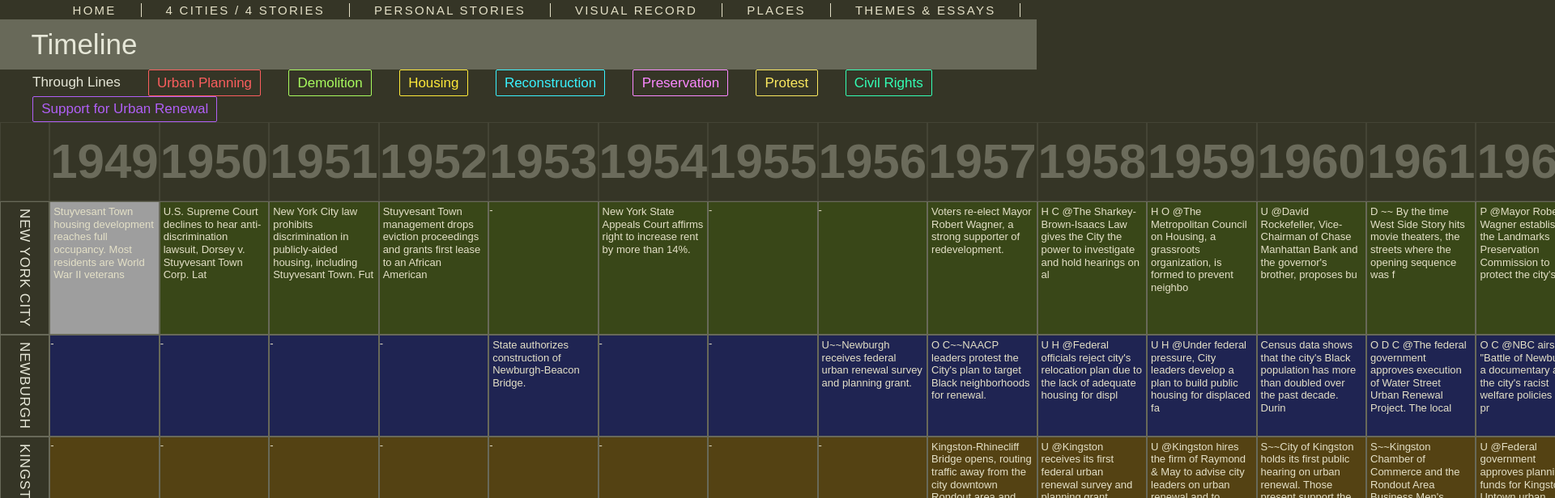
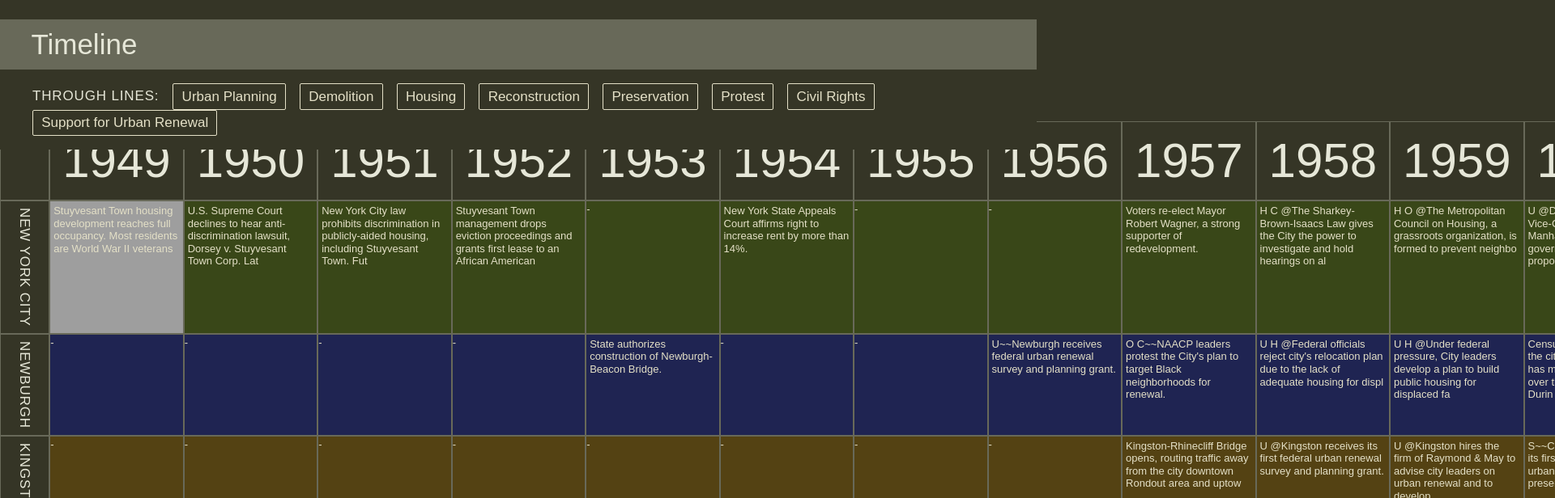
Before and after one commit to DigitalGizmo/pur-app-r, a React (Create React App) app: page /timeline in a window 1280 px wide. Shown: the top 616 px of the page at 81% size, 1920 px wide, since content can reach past the window. Built offline with nearby package versions, Linux system fonts and the light colour scheme; grey boxes are pictures that could not be loaded; a web font is replaced by a local one.

Commit message:
fixed the title and thrulines area, revised the dates

```diff
--- a/src/components/timeline/Timeline.js
+++ b/src/components/timeline/Timeline.js
@@ -19,13 +19,14 @@ const Timeline = () => {
 
   return (
     <div>
+      <div className="timeline-top">
         <header className="basic-page">
           <h1>Timeline</h1>
         </header>
 
         <section className="thru-lines">
           <ul>
-          <li className="title">Through Lines</li>
+            <li className="title">Through Lines:</li>
             <li>
               <ThrulineButton
                 setThruline={setThruline}
@@ -100,6 +101,7 @@ const Timeline = () => {
             </li>
           </ul>
         </section>
+      </div>
 
       <TimelineTable
         thrulines = {thrulines}
--- a/src/index.css
+++ b/src/index.css
@@ -533,113 +533,132 @@ article.theme { /* themes pages  */
 /* ====================== */
 /*        TIMELINE        */
 /* ====================== */
-.timeline-page {
+.timeline-top {
+  background-color: #353526;
+  position: fixed;
+  width: 100vw;
+  z-index: 99;
 }
 
 .thru-lines {
   font-size: .85em;
+  padding: 1em 0;
 }
 
 .thru-lines ul li {
   display: inline-block;
-  padding-right: 2em;
+  padding-right: 1em;
 }
 
-button.urban {
+.thru-lines ul li.title {
+  letter-spacing: 0.05em;
+  text-transform: uppercase;
+}
+
+.thru-lines ul li button {
+  background-color: #353526;
+  border: 1px solid #e4e0c7;
+  color: #e4e0c7;
+}
+
+.thru-lines ul li button.urban:hover {
   background-color: #353526;
   border: 1px solid #fb5e5e;
   color:  #fb5e5e;
 }
 
-button.urban-selected {
+.thru-lines ul li button.urban-selected {
   background-color: #fb5e5e;
   border: 1px solid #fb5e5e;
-  color: #e4e0c7;
+  color: #353526;
 }
 
-button.demo {
+button.demo:hover {
   background-color: #353526;
   border: 1px solid #a8fb5e;
   color:  #a8fb5e;
 }
 
-button.demo-selected {
+.thru-lines ul li button.demo-selected {
   background-color: #a8fb5e;
   border: 1px solid #a8fb5e;
-  color: #e4e0c7;
+  color: #353526;
 }
 
-button.housing {
+button.housing:hover {
   background-color: #353526;
   border: 1px solid #ffea39;
   color: #ffea39;
 }
 
-button.housing-selected {
+.thru-lines ul li button.housing-selected {
   background-color: #ffea39;
   border: 1px solid #ffea39;
-  color: #e4e0c7;
+  color: #353526;
 }
 
-
-button.recon {
+button.recon:hover {
   background-color: #353526;
   border: 1px solid #39f3ff;
   color: #39f3ff;
 }
 
-button.recon-selected {
+.thru-lines ul li button.recon-selected {
   background-color: #39f3ff;
   border: 1px solid #39f3ff;
-  color: #e4e0c7;
+  color: #353526;
 }
 
-button.preserv {
+button.preserv:hover {
   background-color: #353526;
   border: 1px solid #fb88ff;
   color: #fb88ff;
 }
 
-button.preserv-selected {
+.thru-lines ul li button.preserv-selected {
   background-color: #fb88ff;
   border: 1px solid #fb88ff;
-  color: #e4e0c7;
+  color: #353526;
 }
 
-button.protest {
+button.protest:hover {
   background-color: #353526;
   border: 1px solid #fce95f;
   color: #fce95f;
 }
 
-button.protest-selected {
+.thru-lines ul li button.protest-selected {
   background-color: #fce95f;
   border: 1px solid #fce95f;
-  color: #e4e0c7;
+  color: #353526;
 }
 
-button.civil {
+button.civil:hover {
   background-color: #353526;
   border: 1px solid #33ffb5;
   color: #33ffb5;
 }
 
-button.civil-selected {
+.thru-lines ul li button.civil-selected {
   background-color: #33ffb5;
   border: 1px solid #33ffb5;
-  color: #e4e0c7;
+  color: #353526;
 }
 
-button.public {
+button.public:hover {
   background-color: #353526;
   border: 1px solid #b05ff6;
   color: #b05ff6;
 }
 
-button.public-selected {
+.thru-lines ul li button.public-selected {
   background-color: #b05ff6;
   border: 1px solid #b05ff6;
-  color: #e4e0c7;
+  color: #353526;
+}
+
+.timeline-content {
+  padding-top: 150px;
 }
 
 table {/* from css tricks https://css-tricks.com/making-tables-with-sticky-header-and-footers-got-a-bit-easier/ */
@@ -658,9 +677,6 @@ table td,
 table th {
   border: 1px solid #686959;
   padding: 0.5rem 1rem;
-/*width: 120px;
-  overflow: hidden;
-  overflow-wrap: break-word;*/
 }
 
 table thead {
@@ -670,10 +686,10 @@ table thead {
 }
 
 table thead th {
-  padding: 0px;
+  background-color: #353526;
   font-size: 3em;
-/*height: 60px;*/
-  opacity: 0.3;
+  font-weight: normal;
+  padding: 0 .25em;
 }
 
 tbody tr {
@@ -696,7 +712,6 @@ table tbody th {
   letter-spacing: 0.05em;
   text-align: left;
   text-transform: uppercase;
-/*width: 60px;*/
   position: relative;
 }
 
@@ -708,7 +723,6 @@ table thead th:first-child {
   background-color: #353526;
   position: sticky;
   left: 0;
-/*width: 60px;*/
   z-index: 2;
 }
 
```
Lines whose indentation alone changed are shown as unchanged.
